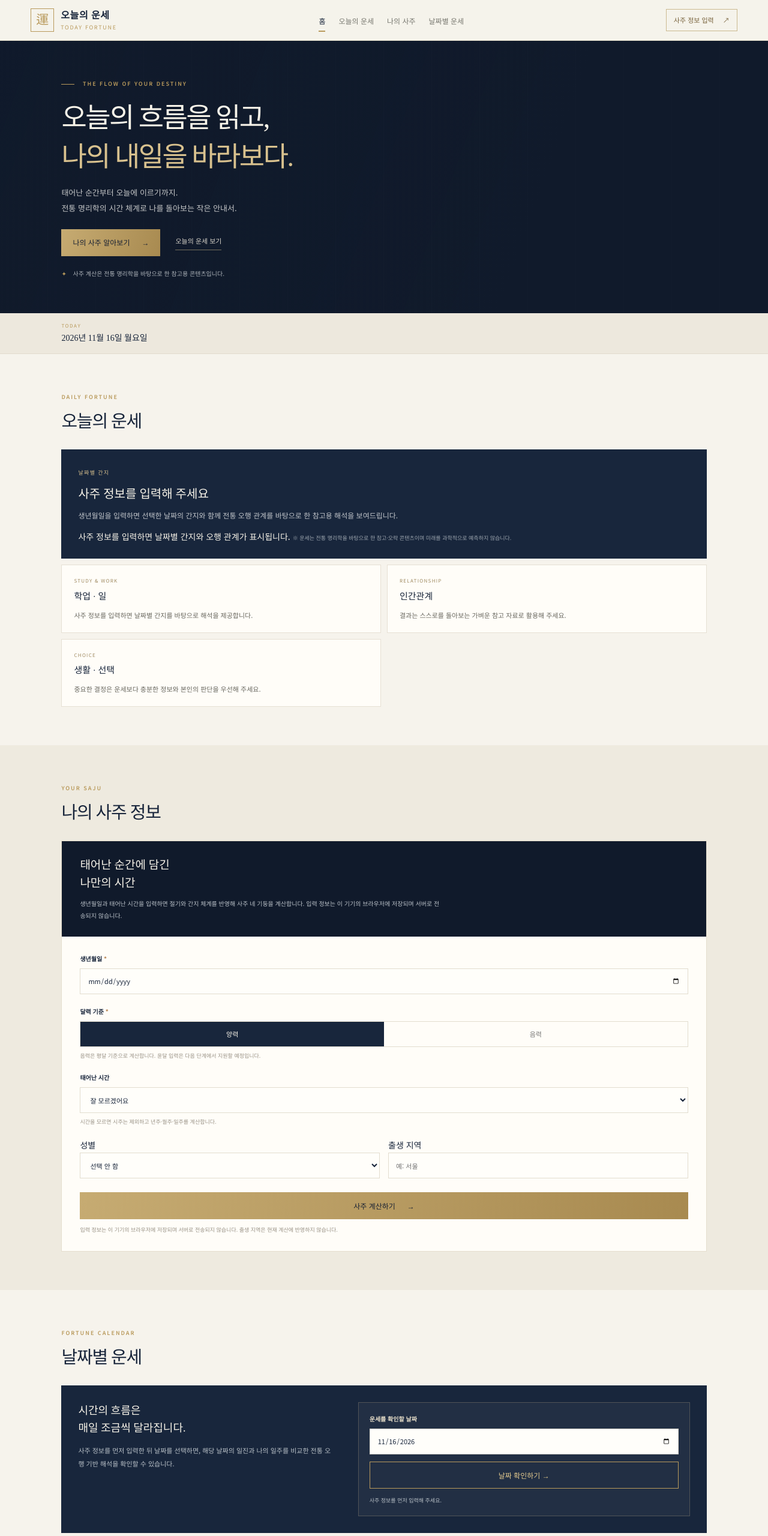
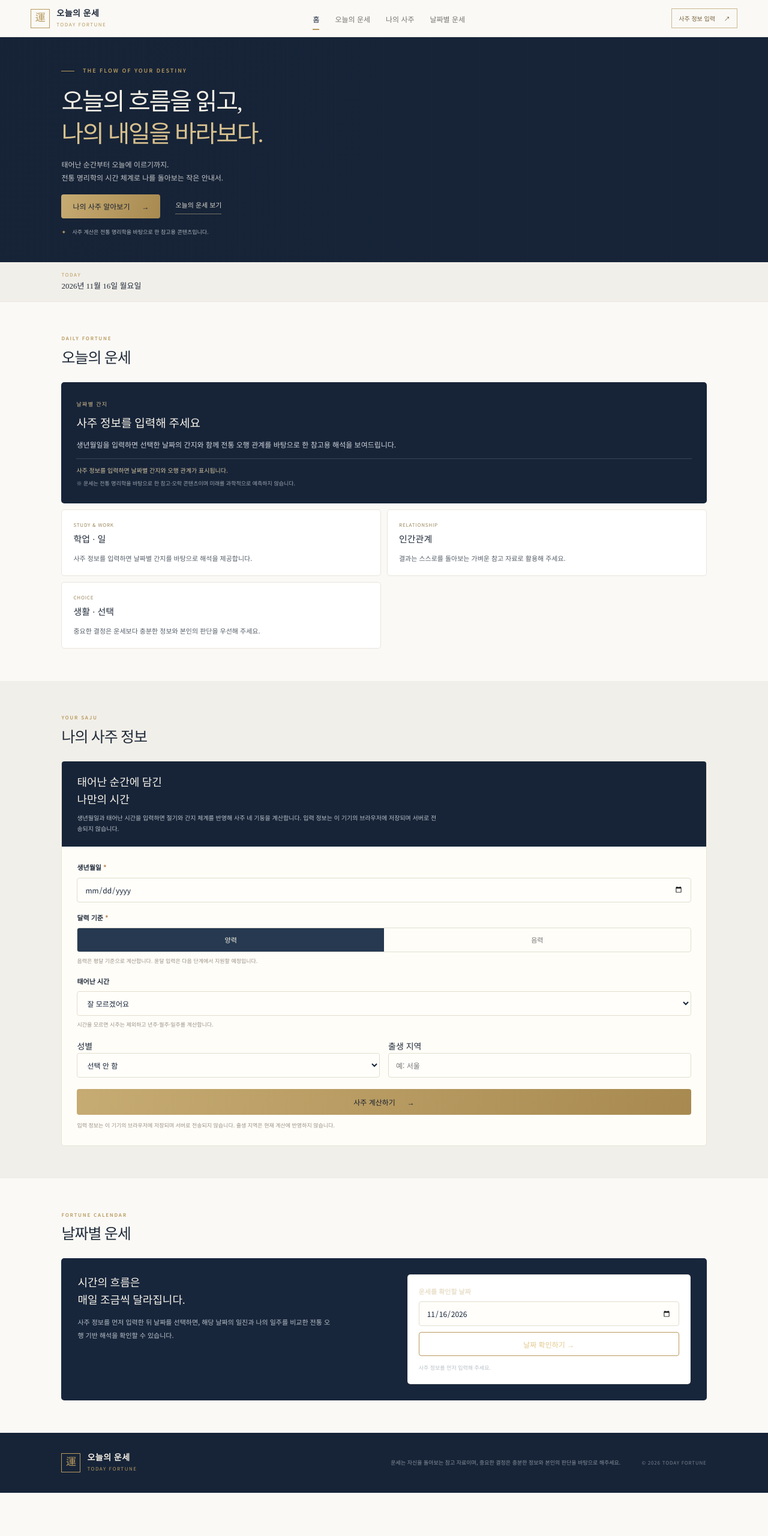
Before and after one commit to jinn-0901/today-fortune, a plain HTML site: page index.html in a window 1280 px wide. Shown: the top 2560 px of the page at 60% size. After the commit the page ends 2488 px from the top, so only its background shows below. Drawn offline with Linux system fonts and the light colour scheme.

Commit message:
Refine minimal layout and improve fortune detail readability

```diff
--- a/styles.css
+++ b/styles.css
@@ -58,3 +58,77 @@
  .calendar-picker{padding:16px}
  .site-footer{padding:23px 20px}
 }
+
+
+/* Minimal interface with clearer fortune details */
+body{background:#faf9f6;color:#202b3a}
+.site-header{height:62px;border-bottom:1px solid #e9e6df;background:#faf9f6}
+.brand-mark{width:32px;height:32px;font-size:17px}
+.brand-copy strong{font-size:14px}
+.brand-copy small{font-size:8px}
+.main-nav{gap:26px}
+.nav-link{padding:21px 0 18px}
+.nav-link.active:after{bottom:10px}
+.header-cta{font-size:10px;padding:7px 11px}
+.hero{padding:48px max(8vw,28px) 42px;background:#172438}
+.hero h1{font-size:clamp(28px,3.5vw,40px);line-height:1.35}
+.hero-description{font-size:12px;line-height:1.8;margin:12px 0 18px}
+.hero-actions .button{min-height:40px}
+.hero-note{font-size:9px;margin-top:15px}
+.date-strip{background:#f1efe9;border-bottom:1px solid #e8e4da;min-height:58px}
+.date-strip strong{font-size:13px}
+.section{padding:54px max(8vw,28px)}
+.section-heading{margin-bottom:18px}
+.section-heading h2{font-size:25px}
+.section-heading .eyebrow{font-size:8px;margin-bottom:5px}
+.fortune-feature{display:block;padding:23px 25px;background:#172438;border-radius:5px}
+.gold-label{font-size:9px}
+.fortune-feature h3{font-size:19px;margin:7px 0}
+.fortune-feature p{font-size:12px;line-height:1.9;margin:0 0 12px;color:#d1d5db}
+.daily-meta{display:block;padding-top:10px;border-top:1px solid rgba(255,255,255,.15);font-size:10px;line-height:1.7;color:#d7c59e}
+.fortune-cards{grid-template-columns:repeat(2,minmax(0,1fr));gap:10px;margin-top:10px}
+.fortune-card{border:1px solid #e9e5dc;border-radius:5px;padding:18px 19px;background:#fff;min-height:0}
+.fortune-card .card-kicker{font-size:8px;letter-spacing:.1em;color:#9b865c;margin-bottom:5px}
+.fortune-card h3{font-size:15px;margin:0 0 8px}
+.fortune-card-title{font-size:12px;line-height:1.6;color:#876b3d;margin-bottom:7px}
+.fortune-card p{font-size:11px;line-height:1.9;color:#555e68}
+.saju-section{background:#f1efe9}
+.saju-panel{grid-template-columns:1fr;border:1px solid #e8e3d9;border-radius:5px;overflow:hidden}
+.saju-intro{padding:21px 25px;background:#172438}
+.saju-intro h3{font-size:18px;margin:0 0 6px}
+.saju-intro>p{font-size:10px;line-height:1.8}
+.saju-form{padding:25px}
+.form-row{margin-bottom:16px}
+.form-row>label,.calendar-picker>label{font-size:11px}
+.form-row input[type=date],.form-row input[type=text],.form-row select,.calendar-picker input{height:41px;border-radius:4px;font-size:12px}
+.segmented{height:41px;border-radius:4px;overflow:hidden}
+.segmented input:checked+span{background:#263950}
+.button{border-radius:4px}
+.form-submit{min-height:43px}
+.saju-result{border-radius:5px;background:#f7f5ef;padding:18px}
+.pillar-cell{border-radius:4px}
+.calendar-panel{grid-template-columns:1fr .9fr;gap:25px;padding:27px;border-radius:5px}
+.calendar-picker{border-radius:5px;background:#fff;padding:18px}
+.calendar-picker input{margin-bottom:10px}
+.button-outline{min-height:40px}
+.site-footer{padding:25px max(8vw,28px);background:#172438}
+@media(max-width:620px){
+ .site-header{height:60px}
+ .main-nav{top:59px}
+ .hero{padding:40px 22px 34px}
+ .hero h1{font-size:29px}
+ .hero-description{font-size:11px}
+ .section{padding:42px 19px}
+ .section-heading h2{font-size:23px}
+ .fortune-feature{padding:20px 18px}
+ .fortune-feature h3{font-size:18px}
+ .fortune-feature p{font-size:11px}
+ .daily-meta{font-size:9px}
+ .fortune-cards{grid-template-columns:1fr;gap:8px}
+ .fortune-card{padding:16px 17px}
+ .fortune-card p{font-size:11px}
+ .saju-intro{padding:19px}
+ .saju-form{padding:20px 16px}
+ .calendar-panel{grid-template-columns:1fr;padding:19px 16px}
+ .site-footer{padding:22px 19px}
+}
```
